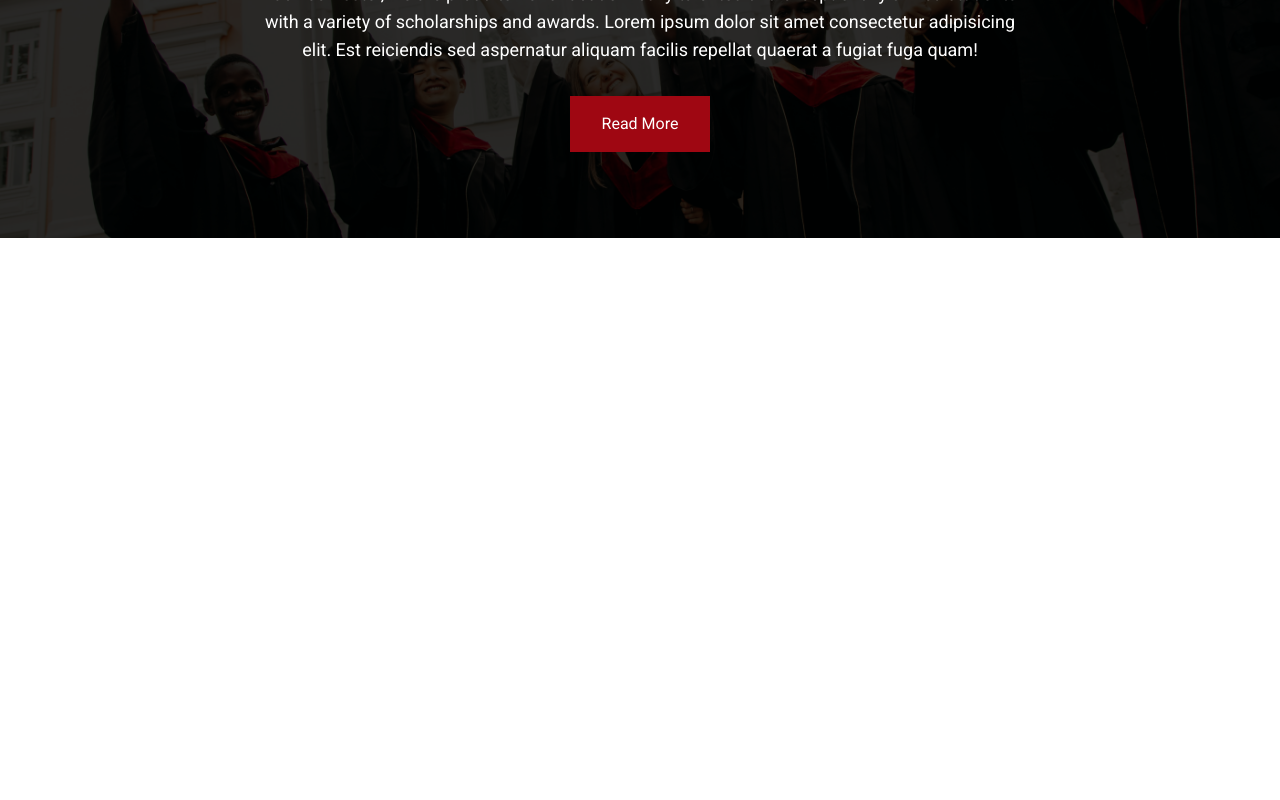
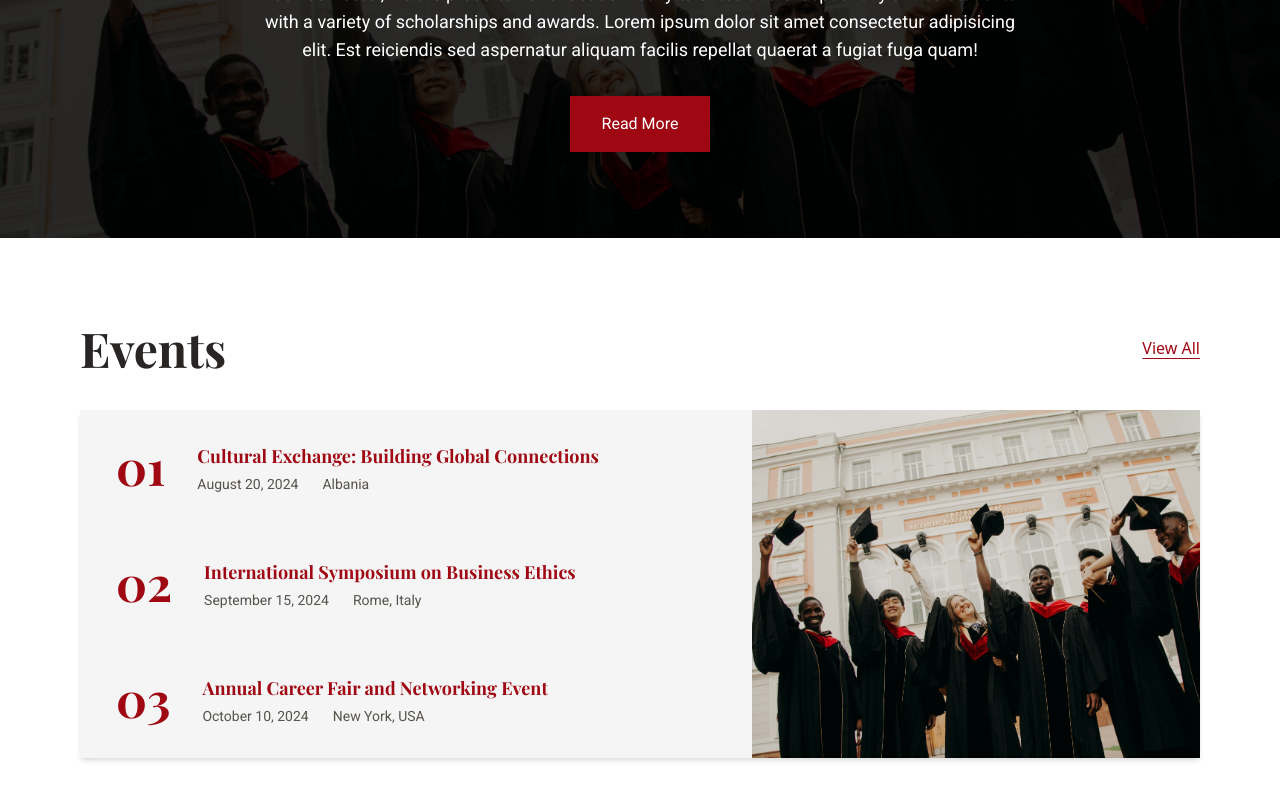
Before and after one commit to ecerri22/fbl-web, a Next.js app: page / in a window 1280 px wide. Shown: the part 2561-3361 px from the top of the page. Before the commit the page ends 2799 px from the top, so only its background shows below. Built offline with nearby package versions, Linux system fonts and the light colour scheme.

Commit message:
events section

```diff
--- a/src/app/page.tsx
+++ b/src/app/page.tsx
@@ -52,7 +52,7 @@ export default function Home() {
       </section>
 
       {/* ABOUT SECTION  */}
-      <section className="flex flex-col py-25 px-15 gap-20 items-center">
+      <section className="flex flex-col py-25 px-20 gap-20 items-center">
         <div className="flex flex-row items-end gap-10 w-full max-w-screen-xl mx-auto">
           <div className="w-1/2 flex justify-end items-end gap-10 ">
 
@@ -115,7 +115,7 @@ export default function Home() {
       </section>
 
       {/* ACADEMIC & PROGRAMS */}
-       <section className="px-6 md:px-16 pb-20 max-w-7xl mx-auto">
+       <section className="px-20 md:px-20 pb-20 max-w-7xl mx-auto">
         <h1 className="text-4xl md:text-5xl font-semibold leading-tight font-playfair text-stone-800 mb-12 text-center">
           Academics & Programs
         </h1>
@@ -213,7 +213,82 @@ export default function Home() {
         </div>
       </section>
 
+      {/* EVENTS */}
+      <section className="flex flex-col gap-8 max-w-7xl mx-auto px-6 md:px-20 py-20">
+        {/* Header with title and link */}
+        <div className="flex justify-between items-center">
+          <h1 className="text-3xl md:text-5xl font-semibold leading-tight font-playfair text-stone-800">
+            Events
+          </h1>
+          <Link
+            href="#"
+            className="text-red-800 underline underline-offset-4 font-medium hover:text-red-600 transition-colors"
+          >
+            View All
+          </Link>
+        </div>
 
+        {/* Content container */}
+        <div className="bg-neutral-100 flex flex-col md:flex-row overflow-hidden shadow-md">
+          {/* Events list */}
+          <div className="w-3/5 flex flex-col flex-1 justify-between">
+          {[
+            {
+              number: "01",
+              title: "Cultural Exchange: Building Global Connections",
+              date: "August 20, 2024",
+              location: "Albania"
+            },
+            {
+              number: "02",
+              title: "International Symposium on Business Ethics",
+              date: "September 15, 2024",
+              location: "Rome, Italy"
+            },
+            {
+              number: "03",
+              title: "Annual Career Fair and Networking Event",
+              date: "October 10, 2024",
+              location: "New York, USA"
+            }
+          ].map(({number, title, date, location}) => (
+             <div
+                key={number}
+                className="group flex items-start gap-6p p-5 cursor-pointer transition-colors duration-300 hover:bg-red-800"
+              >
+                {/* Padding on number container */}
+                <div className="text-5xl font-bold min-w-[3rem] font-playfair text-red-800 group-hover:text-neutral-100 px-4 py-3">
+                  {number}
+                </div>
+
+                {/* Padding on text container */}
+                <div className="flex flex-col px-4 py-3">
+                  <p className="text-lg font-semibold font-playfair text-red-800 group-hover:text-neutral-100">
+                    {title}
+                  </p>
+                  <div className="flex gap-6 text-sm text-stone-600 mt-1 font-roboto group-hover:text-neutral-200">
+                    <span>{date}</span>
+                    <span>{location}</span>
+                  </div>
+                </div>
+              </div>
+          ))}
+        </div>
+
+
+
+          {/* Side image */}
+          <div className="w-2/5 hidden md:block flex-shrink-0">
+            <Image
+              src="/images/rut-miit-3EMw3T-ZjkE-unsplash.jpg"
+              width={500}
+              height={500}
+              alt="Graduating students"
+              className="object-cover h-full w-full"
+            />
+          </div>
+        </div>
+      </section>
     </main>
   );
 }
```
